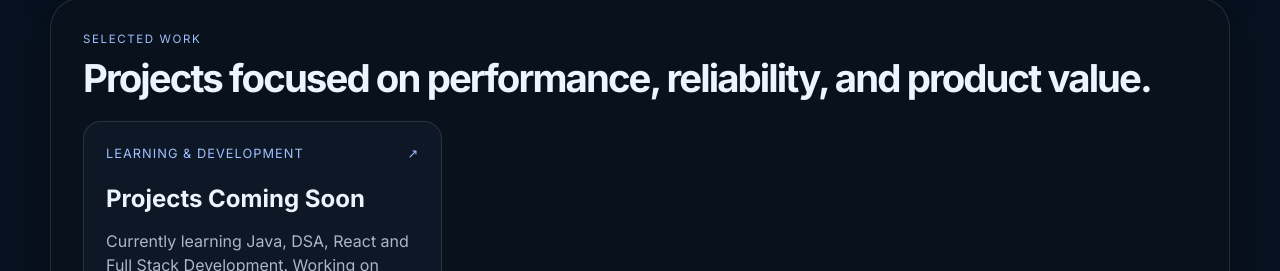
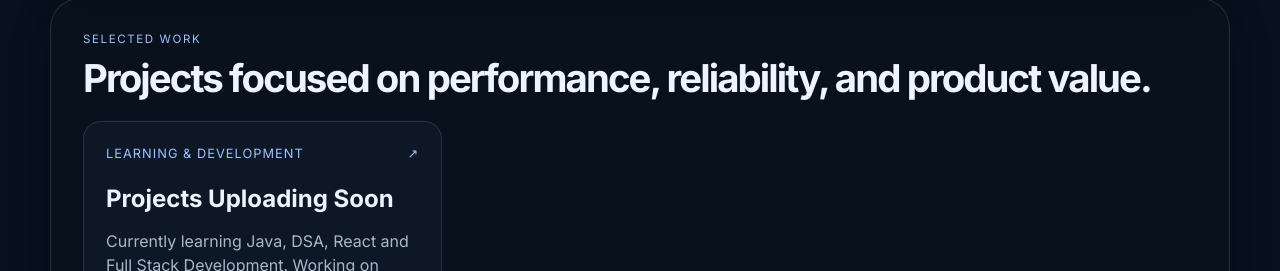
Before and after one commit to utsavaraj/Utsava-Raj-Portfolio, a React (Vite) app: page / in a window 1280 px wide. Shown: the part 1261-1532 px from the top of the page. Built offline with nearby package versions, Linux system fonts and the light colour scheme.

Commit message:
Update project section

```diff
--- a/src/App.jsx
+++ b/src/App.jsx
@@ -27,7 +27,7 @@ const skills = [
 
 const projects = [
   {
-    title: 'Projects Coming Soon',
+    title: 'Projects Uploading Soon',
     type: 'Learning & Development',
     description:
       'Currently learning Java, DSA, React and Full Stack Development. Working on building my first real-world projects.',
```
